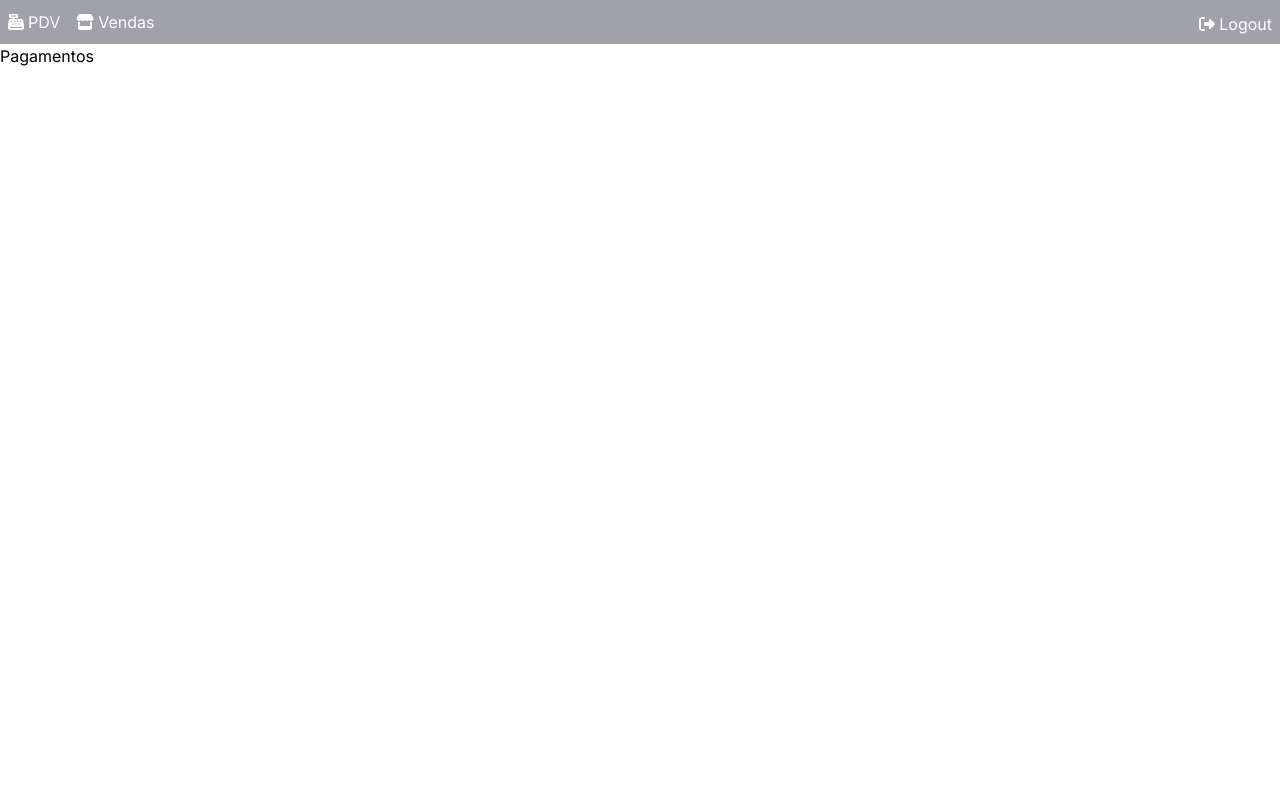
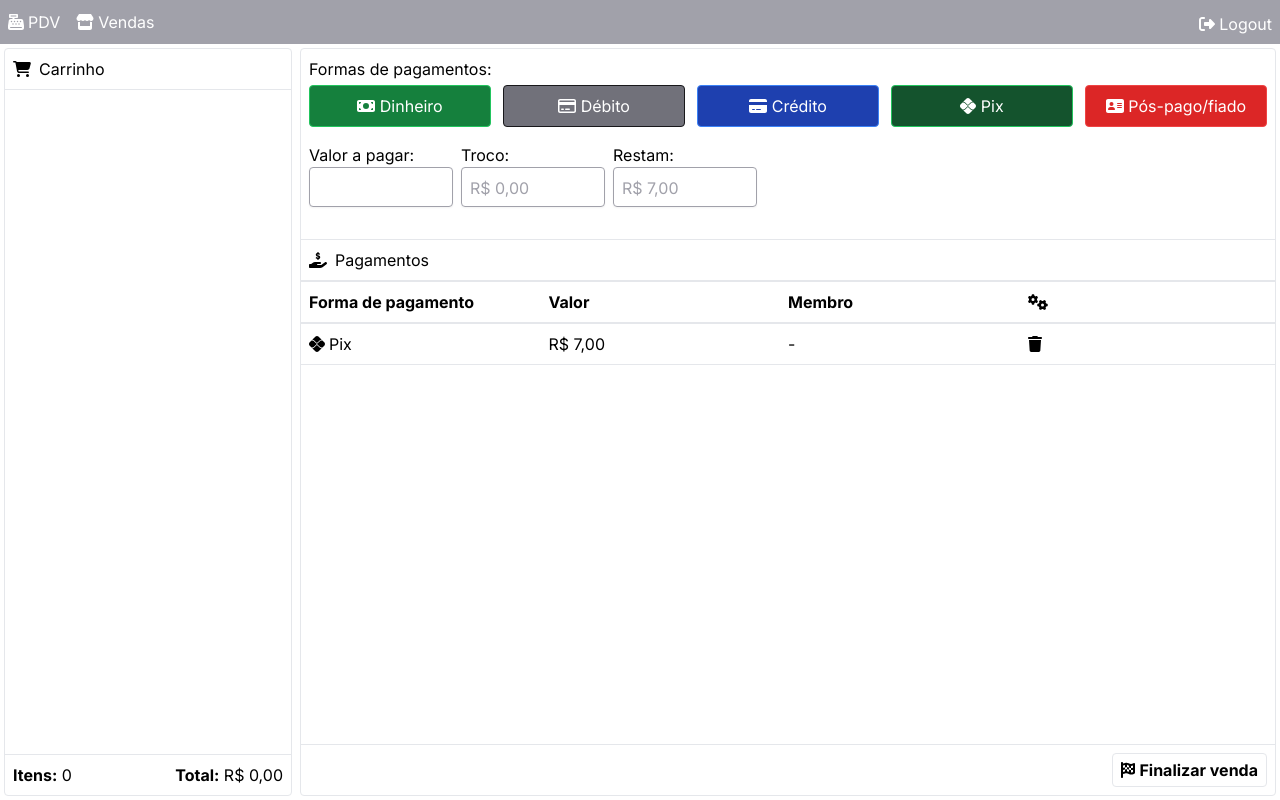
Before and after one commit to mpedro1996-dev/church-pdv-react, a Next.js app: page /payments in a window 1280 px wide. Built offline with nearby package versions, Linux system fonts and the light colour scheme; what tw-elements would draw is missing.

Commit message:
Layout de tela de pagamento

```diff
--- a/app/components/cart-item.tsx
+++ b/app/components/cart-item.tsx
@@ -7,7 +7,8 @@ interface CartItemProps{
     name:string,
     unitPrice:number,
     quantity:number,
-    id: number
+    id: number,
+    disableRemove: boolean
 }
 
 export default function CartItem(props: CartItemProps){
@@ -26,9 +27,11 @@ export default function CartItem(props: CartItemProps){
             <div className='flex-2 px-2'>
                 <CurrencyFormatter value={props.unitPrice * props.quantity}/>
             </div>
-            <div className="flex justify-center items-center border-l px-2">
+            {!props.disableRemove &&
+            (<div className="flex justify-center items-center border-l px-2">
                 <button type="button" className="hover:text-red-500" onClick={removeItem}><FontAwesomeIcon icon={faTrashCan}/></button>
-            </div>
+            </div>)
+            }
         </div>
     )
 }
--- a/app/components/cart.tsx
+++ b/app/components/cart.tsx
@@ -4,7 +4,11 @@ import CartItem from './cart-item';
 import CurrencyFormatter from './currency-formatter';
 import { useSaleItemStore } from '../lib/zustand';
 
-export default function Cart(){
+interface CartProps {
+    disableRemove:boolean
+}
+
+export default function Cart(props: CartProps){
 
     const {saleItems} = useSaleItemStore();
 
@@ -21,7 +25,7 @@ export default function Cart(){
             </div>
             <div className="flex flex-1 flex-col">
                 {saleItems.map((saleItem)=>(
-                    <CartItem key={saleItem.product.id} id={saleItem.product.id} name={saleItem.product.name} quantity={saleItem.quantity} unitPrice={saleItem.product.price}/>
+                    <CartItem key={saleItem.product.id} id={saleItem.product.id} name={saleItem.product.name} quantity={saleItem.quantity} unitPrice={saleItem.product.price} disableRemove={props.disableRemove}/>
                 ))}
             </div>
             <div className="flex justify-between border-t p-2">
--- a/app/components/currency-formatter.tsx
+++ b/app/components/currency-formatter.tsx
@@ -22,7 +22,7 @@ interface CurrencyFormatterProps {
       maximumFractionDigits: maximumFractionDigits,
     });
 
-    return <span>{formatter.format(value)}</span>;
+    return formatter.format(value);
   };
 
 
--- /dev/null
+++ b/app/components/currency-input.tsx
@@ -0,0 +1,23 @@
+import { ChangeEvent, ComponentProps, useState } from "react";
+
+interface CurrencyInputProps extends ComponentProps<'input'>{
+
+}
+
+export default function CurrencyInput(props:CurrencyInputProps){
+
+
+    const handleChange = (e : ChangeEvent<HTMLInputElement>) => {
+      let inputValue = e.target.value.replace(/[^0-9]/g, '');
+      let formattedValue = new Intl.NumberFormat('pt-BR', {
+        style: 'currency',
+        currency: 'BRL',
+      }).format(parseInt(inputValue) / 100);
+      e.target.value = formattedValue;
+
+    };
+    return(
+        <input {...props} onChange={handleChange} className={`${props.className} rounded border border-zinc-400 shadow-sm h-10 px-2`}/>
+
+    )
+}
--- /dev/null
+++ b/app/components/payment-type-button.tsx
@@ -0,0 +1,11 @@
+import { ComponentProps } from "react";
+
+interface PaymentTypeProps extends ComponentProps<'button'>{
+    paymentType: number;
+}
+
+export default function PaymentType(props:PaymentTypeProps){
+    return(
+        <button {...props} className={`${props.className} border rounded p-2 w-full`}>{props.children}</button>
+    )
+}
--- a/app/payments/page.tsx
+++ b/app/payments/page.tsx
@@ -1,14 +1,102 @@
 'use client'
 
+import { FontAwesomeIcon } from "@fortawesome/react-fontawesome"
+import Cart from "../components/cart"
 import Navbar from "../components/navbar"
+import { faPix } from "@fortawesome/free-brands-svg-icons"
+import { faMoneyBill, faCreditCard, faAddressCard, faHandHoldingDollar, faTrash, faGears, faFlagCheckered } from "@fortawesome/free-solid-svg-icons"
+import { faCreditCard as farCreditCard } from "@fortawesome/free-regular-svg-icons"
+import CurrencyInput from "../components/currency-input"
+import CurrencyFormatter from "../components/currency-formatter"
+import PaymentType from "../components/payment-type-button"
+
 
 export default function Payment(){
 
     return(
-        <>
-        <Navbar/>
-        <h1>Pagamentos</h1>
-        </>
+        <div className="flex flex-col h-screen">
+            <Navbar/>
+            <div className="flex flex-1">
+                <aside className="w-72 flex flex-col border rounded m-1">
+                    <Cart disableRemove={true}/>
+                </aside>
+                <main className="flex-1 flex flex-col border rounded m-1">
+                    <div className="flex flex-col p-2">
+                        <h2>Formas de pagamentos:</h2>
+                        <div className="flex items-start mt-1 gap-3">
+                            <PaymentType paymentType={1} className="bg-green-700 text-white border-green-500 hover:bg-green-400"><FontAwesomeIcon icon={faMoneyBill}/> Dinheiro</PaymentType>
+                            <PaymentType paymentType={2} className="bg-zinc-500 text-white border-zinc-900 hover:bg-zinc-300"><FontAwesomeIcon icon={farCreditCard}/> Débito</PaymentType>
+                            <PaymentType paymentType={3} className="bg-blue-800 text-white border-blue-500 hover:bg-blue-500"><FontAwesomeIcon icon={faCreditCard}/> Crédito</PaymentType>
+                            <PaymentType paymentType={4} className="bg-green-900 text-white border-green-500 hover:bg-green-700"><FontAwesomeIcon icon={faPix}/> Pix</PaymentType>
+                            <PaymentType paymentType={5} className="bg-red-600 text-white border-red-500 hover:bg-red-300"><FontAwesomeIcon icon={faAddressCard}/> Pós-pago/fiado</PaymentType>
+
+                        </div>
+                    </div>
+                    <div className="flex items-start p-2 gap-2">
+                        <div className="flex flex-col">
+                            <label>Valor a pagar:</label>
+                            <CurrencyInput className="w-36" name="pay-value"/>
+                        </div>
+                        <div className="flex flex-col">
+                            <label>Troco:</label>
+                            <div className="rounded border border-zinc-400 shadow-sm h-10 p-2 w-36 text-zinc-400">
+                                <CurrencyFormatter value={0}/>
+                            </div>
+                        </div>
+                        <div className="flex flex-col">
+                            <label>Restam:</label>
+                            <div className="rounded border border-zinc-400 shadow-sm h-10 p-2 w-36 text-zinc-400">
+                                <CurrencyFormatter value={7.0}/>
+                            </div>
+                        </div>
+                    </div>
+                    <div className="flex flex-col border-t mt-6">
+                        <div className="flex items-center p-2 gap-2">
+                            <FontAwesomeIcon icon={faHandHoldingDollar}/>
+                            Pagamentos
+                        </div>
+                        <div className="flex flex-col p-2 gap-4 border-t-2 border-b-2 font-bold">
+                            <div className="flex items-center justify-between">
+                                <div className="flex flex-1 items-center ">
+                                    Forma de pagamento
+                                </div>
+                                <div className="flex flex-1">
+                                    Valor
+                                </div>
+                                <div className="flex flex-1">
+                                    Membro
+                                </div>
+                                <div className="flex flex-1">
+                                <FontAwesomeIcon icon={faGears}/>
+                                </div>
+                            </div>
+                        </div>
+                        <div className="border-b">
+                            <div className="flex items-center justify-between p-2">
+                                <div className="flex flex-1 items-center gap-1 ">
+                                    <FontAwesomeIcon icon={faPix}/> Pix
+                                </div>
+                                <div className="flex flex-1">
+                                    <CurrencyFormatter value={7.0}/>
+                                </div>
+                                <div className="flex flex-1">
+                                    -
+                                </div>
+                                <div className="flex flex-1">
+                                    <FontAwesomeIcon icon={faTrash}/>
+                                </div>
+                            </div>
+                        </div>
+                     </div>
+                     <div className="flex justify-end mt-auto p-2 border-t">
+                            <a href="/payments" className={`flex items-center gap-1 border rounded px-2 py-1 font-bold`} type="button">
+                                <FontAwesomeIcon icon={faFlagCheckered}/>
+                                Finalizar venda
+                            </a>
+                        </div>
+                </main>
+            </div>
+        </div>
 
     )
 
--- a/app/pos/page.tsx
+++ b/app/pos/page.tsx
@@ -69,7 +69,7 @@ export default function Sale(){
                 <Navbar/>
                 <div className="flex flex-1">
                     <aside className="w-72 flex flex-col border rounded m-1">
-                    <Cart/>
+                    <Cart disableRemove={false}/>
                     </aside>
                     <main className="flex-1 flex flex-col border rounded m-1">
 
--- a/package.json
+++ b/package.json
@@ -10,6 +10,8 @@
   },
   "dependencies": {
     "@fortawesome/fontawesome-svg-core": "^6.5.2",
+    "@fortawesome/free-brands-svg-icons": "^6.5.2",
+    "@fortawesome/free-regular-svg-icons": "^6.5.2",
     "@fortawesome/free-solid-svg-icons": "^6.5.2",
     "@fortawesome/react-fontawesome": "^0.2.2",
     "@hookform/resolvers": "^3.7.0",
```
Also changed, not shown: 1 other file (tests, documents, lock files or other folders).
